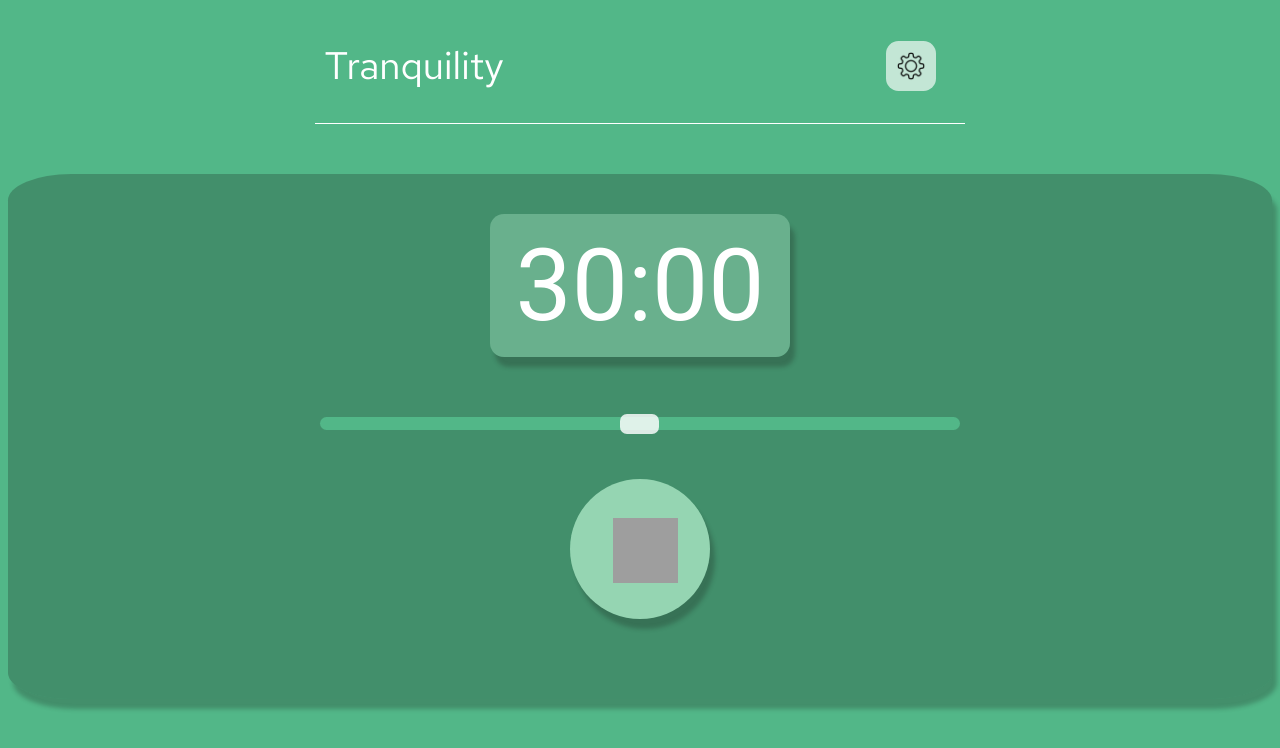
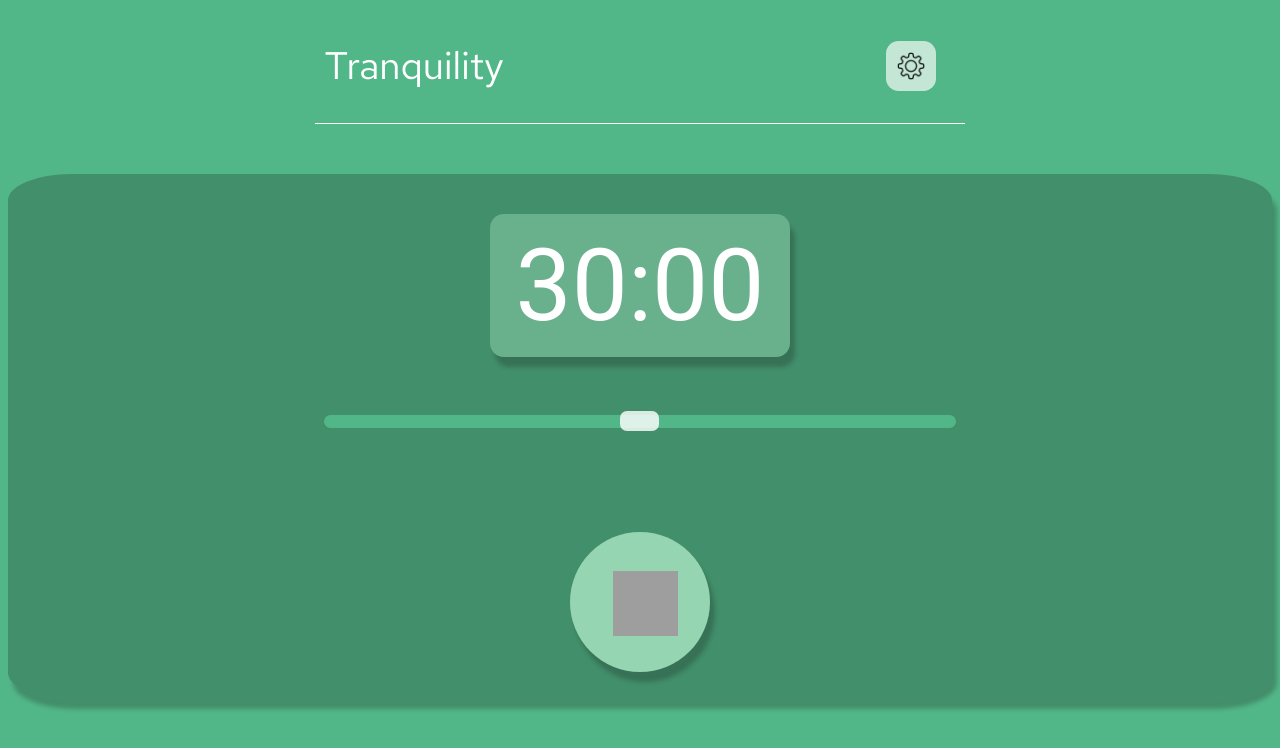
Before and after one commit to NickMagidson/meditation-app, a React (Create React App) app: page / in a window 1280 px wide. Shown: the top 748 px of the page. Built offline with nearby package versions, Linux system fonts and the light colour scheme; grey boxes are pictures that could not be loaded.

Commit message:
Fixed input position

```diff
--- a/src/components/Timer.js
+++ b/src/components/Timer.js
@@ -47,7 +47,6 @@ function Timer() {
         <div className="number-box">
           <h2 className="timer-text">{mDisplay}:{sDisplay}</h2>
         </div>
-
         <div className="buttons-container">
         <input
           className="input"
--- a/src/style.css
+++ b/src/style.css
@@ -92,7 +92,6 @@ header {
     align-items: center;
     border-radius: 14px;
     position: absolute;
-
 }
 
 .timer-text {
@@ -104,34 +103,37 @@ header {
     margin: auto;
 }
 
+.buttons-container {
+    width: 100%;
+    height: 300px;
+    margin: auto;
+    margin-bottom: 10px;
+    display: flex;
+    flex-direction:column;
+    align-items: center;
+    justify-content: center;
+}
+
 .input {
     height: 25px;
-    position: absolute;
-    bottom: 26.5em;
+    /* position: absolute;
+    bottom: 26.5em; */
     border: none;
     border-radius: 30px;
     background-color: rgba(255, 255, 255, 0);
     color: rgb(255, 255, 255);
-}
-
-::placeholder {
-    padding-left: 10px;
-}
-
-input[type=number] {
-    margin: auto;
+    padding-bottom: 6rem;
 }
 
 input[type=range] {
     height: 26px;
     -webkit-appearance: none;
-    margin: 10px 0;
     width: 50%;
   }
+
   input[type=range]:focus {
     outline: none;
   }
-
   /* Track */
   input[type=range]::-webkit-slider-runnable-track {
     width: 100%;
@@ -155,16 +157,6 @@ input[type=range] {
     margin-top: -3.5px;
   }
 
-.buttons-container {
-    width: 190px;
-    height: 180px;
-    margin: auto;
-    margin-bottom: 80px;
-    display: flex;
-    flex-direction: row;
-    align-items: flex-end;
-    justify-content: center;
-}
 
 .timer-button {
     width: 140px;
```
